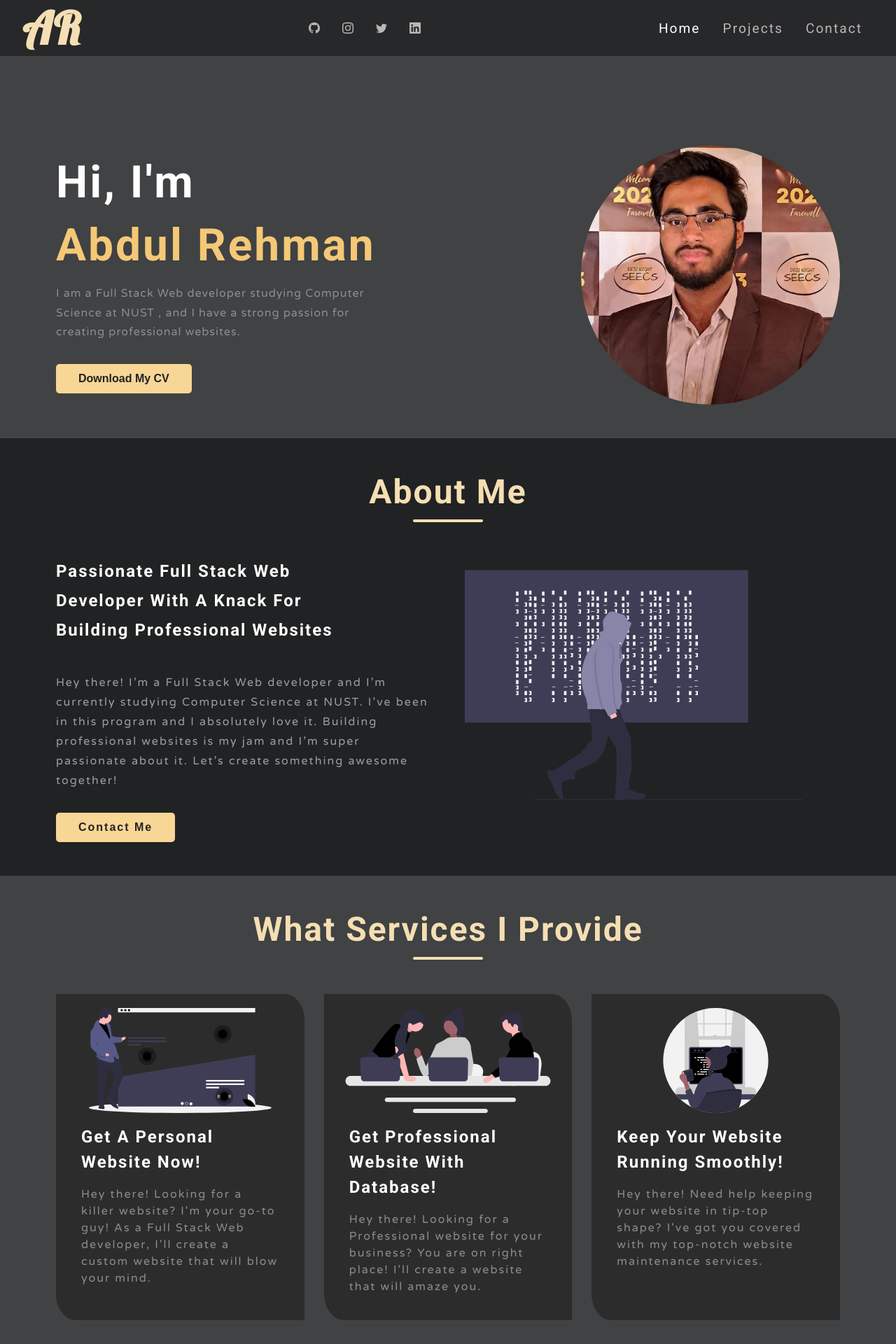
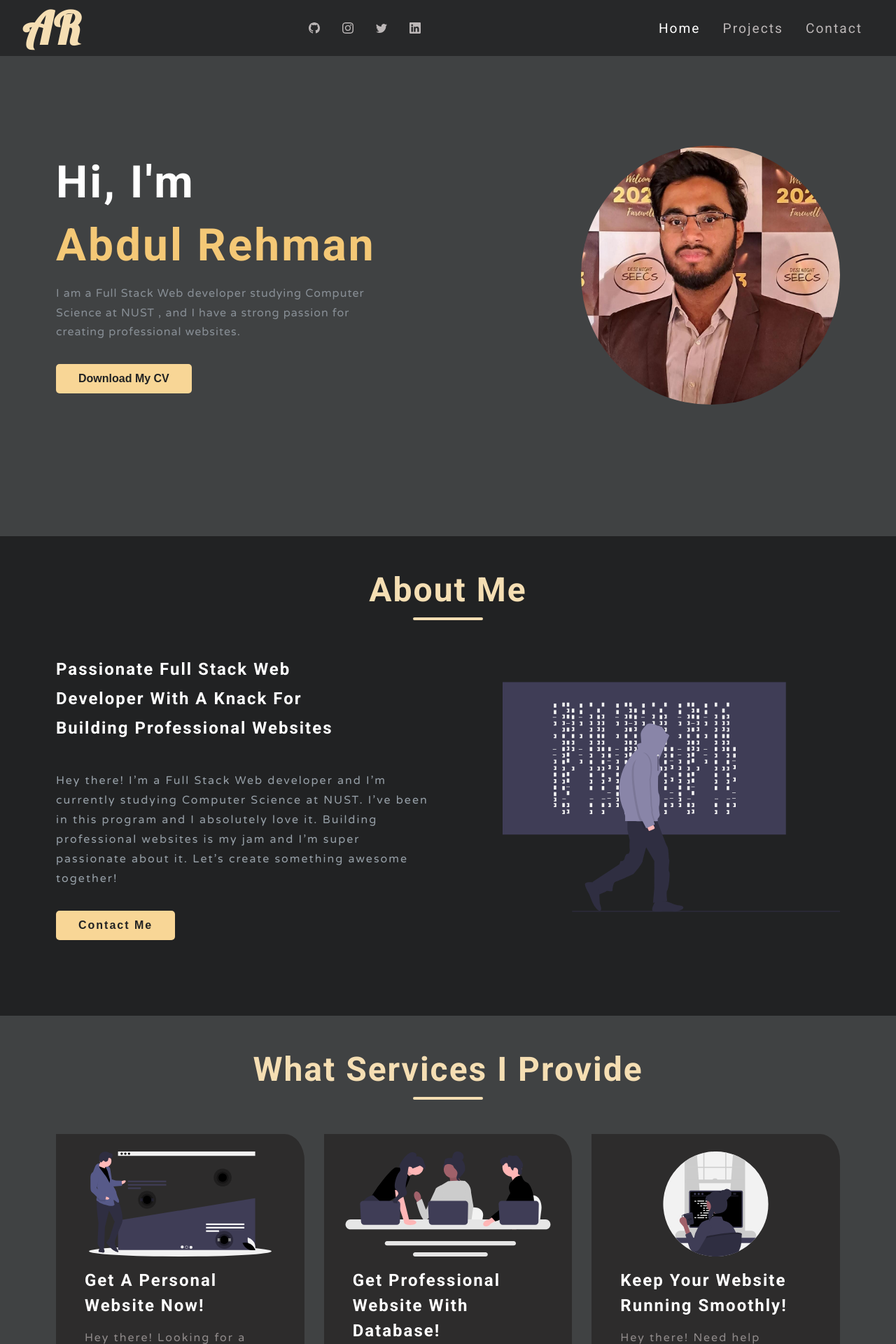
Before and after one commit to ABDREHMAN6224/portfolio, a React (Create React App) app: page / in a window 1280 px wide. Shown: the top 1920 px of the page at 70% size. Built offline with nearby package versions, Linux system fonts and the light colour scheme; a web font is replaced by a local one.

Commit message:
big screen

```diff
--- a/src/components/AboutMe.jsx
+++ b/src/components/AboutMe.jsx
@@ -93,6 +93,11 @@ const Wrapper = styled.div`
     width: 90%;
     height: 90%;
   }
+  .image{
+    display: flex;
+    align-items: center;
+    justify-content: right;
+  }
 
   @media (max-width: 990px) {
     .info-container {
@@ -118,4 +123,23 @@ const Wrapper = styled.div`
       width: auto;
     }
   }
+  @media (min-width: 1550px) {
+    .info-container {
+      gap: 15rem;
+    }
+    h1{
+      font-size: 4rem;
+    }
+    h3{
+      font-size: 2.5rem;
+      width: 700px;
+    }
+    p{
+      font-size: 1.25rem;
+      max-width: 700px;
+    }
+    button{
+      font-size: 1.25rem;
+    }
+  }
 `;
--- a/src/components/Card.jsx
+++ b/src/components/Card.jsx
@@ -18,7 +18,7 @@ const Card = ({image,head,desc}) => {
 export default Card
 const Wrapper = styled.div`
   display: grid;
-  padding: 20px;
+  padding: 25px;
   grid-template-rows: 150px auto 1fr;
   background: #2d2c2c;
   border-radius: 8%;
@@ -39,4 +39,13 @@ const Wrapper = styled.div`
     padding-top: 0;
     color: #908b8b;
   }
+  @media (min-width: 1550px) {
+    gap: 20px;
+    h3.head {
+      font-size: 1.75rem;
+    }
+    p{
+      font-size: 1.25rem;
+    }
+  }
 `;
--- a/src/components/MyIntro.jsx
+++ b/src/components/MyIntro.jsx
@@ -188,4 +188,20 @@ const Wrapper = styled.div`
   a{
     letter-spacing: 0px!important;
   }
+  @media (min-width: 1550px) {
+    .heading h1{
+      font-size: 6rem !important;
+    }
+    .heading span{
+      font-size: 6.3rem !important;
+    }
+    .heading p{
+      font-size: 1.4rem;
+      max-width: 600px;
+    }
+    .image{
+      width: 500px;
+      height: 500px;
+    }
+  }
   `;
--- a/src/components/Navbar.jsx
+++ b/src/components/Navbar.jsx
@@ -132,4 +132,19 @@ z-index: 1;
       visibility: visible;
     }
   }
+  @media (min-width: 1550px) {
+    .link{
+      font-size: 1.5rem;
+    }
+    .nav-links-container{
+      padding: auto 1rem;
+    }
+    .social-links-container{
+      padding: auto 1rem;
+      svg{
+
+        font-size: 1.5rem;
+      }
+    }
+  }
 `;
--- a/src/components/Register.jsx
+++ b/src/components/Register.jsx
@@ -30,7 +30,7 @@ const hanldeSubmit=(e)=>{
     );
 }
   return (
-    <Wrapper>
+    <Wrapper className='page'>
       <div className="main-container">
         <div className="img-container">
           <img src={team_img} alt="" />
@@ -69,6 +69,7 @@ const hanldeSubmit=(e)=>{
 export default Register
 
 const Wrapper = styled.div`
+overflow-y: hidden;
   background-color: #404243;
   letter-spacing: 2px;
   display: flex;
@@ -86,7 +87,7 @@ const Wrapper = styled.div`
     display: grid;
     grid-template-columns: 1.5fr 2fr;
     place-items: center;
-    gap: 2rem;
+    gap: 3rem;
   }
   .container{
     display: flex;
@@ -208,4 +209,9 @@ const Wrapper = styled.div`
       place-items: center;
     }
   }
+  @media (min-width: 1550px) {
+    .main-container{
+      gap: 15rem;
+    }
+  }
 `;
--- a/src/components/Services.jsx
+++ b/src/components/Services.jsx
@@ -85,4 +85,10 @@ a{
 
     }
   }
+  @media (min-width: 1550px) {
+    h1{
+      font-size: 3.5rem !important;
+    }
+
+  }
 `;
--- a/src/components/SingleProject.jsx
+++ b/src/components/SingleProject.jsx
@@ -102,7 +102,10 @@ a{
       -3px -3px 2px rgba(205, 194, 194, 0.3);
     scale: 1.05;
   }
-
+@media (min-width: 1550px) {
+    width: 380px;
+    height: 280px;
+  }
   @media (max-width: 990px) {
     width: 280px;
     height: 200px;
--- a/src/index.css
+++ b/src/index.css
@@ -56,6 +56,7 @@ button {
 .page {
   background-color: #404243;
   padding: 3rem 5rem;
+  min-height: 73.7vh;
 }
 
 ::-webkit-scrollbar-button {
```
Lines whose indentation alone changed are shown as unchanged.
